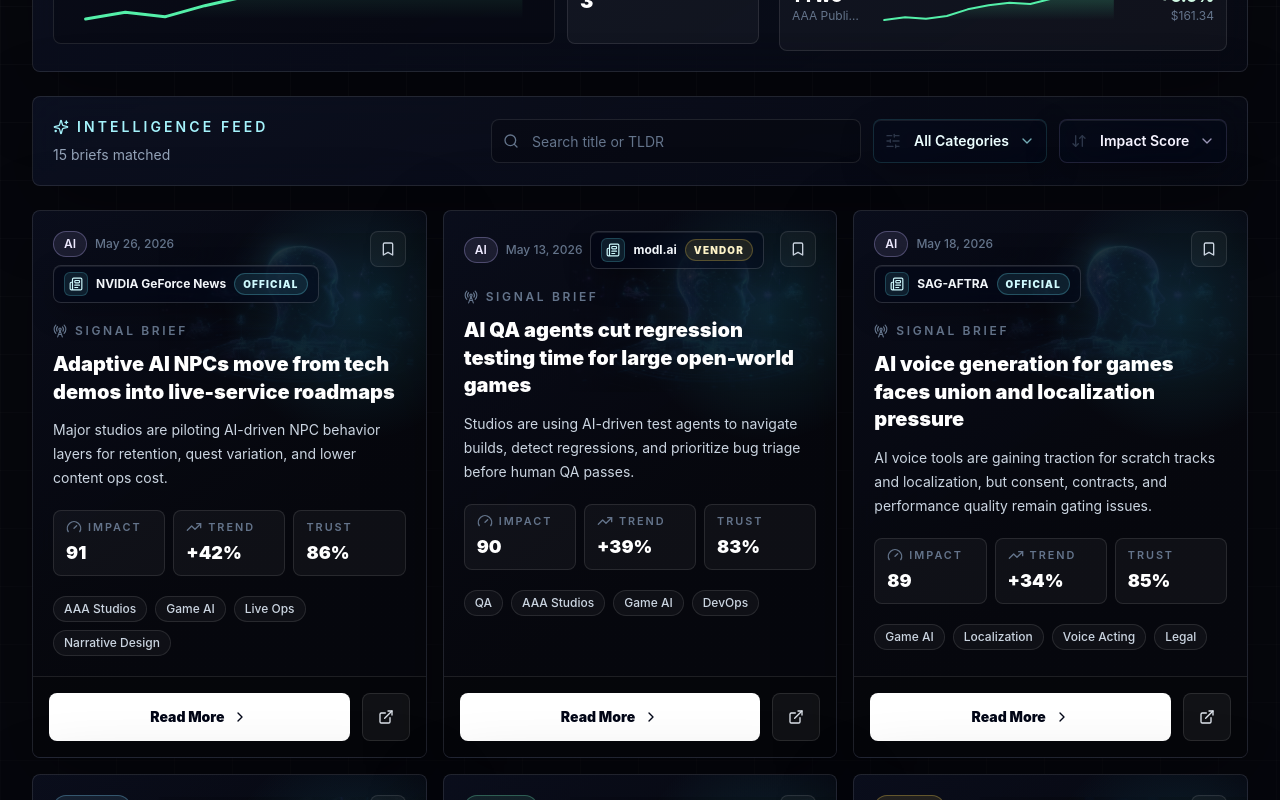
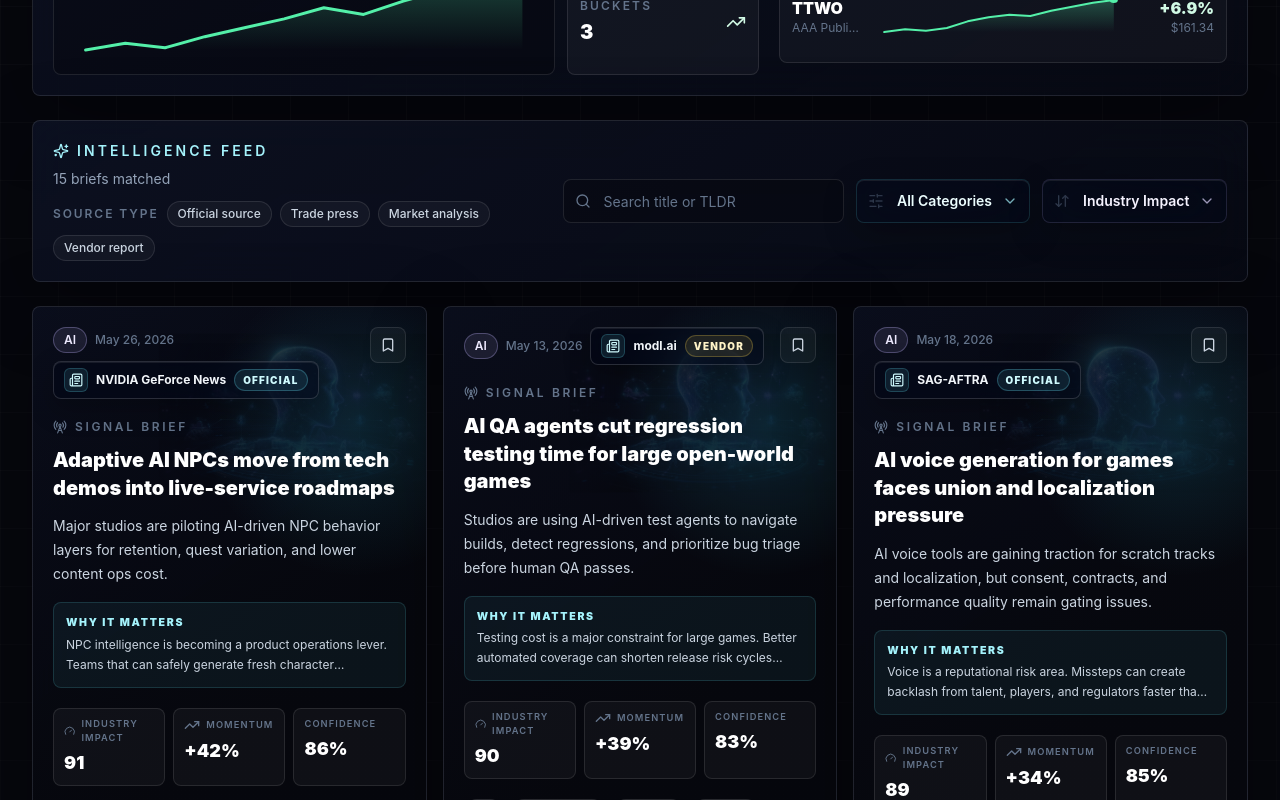
Before and after one commit to ethankim417/LoreEngine, a Next.js app: page / in a window 1280 px wide. Shown: the part 980-1780 px from the top of the page. Built offline with nearby package versions, Linux system fonts and the light colour scheme.

Commit message:
Clarify dashboard signals and sample data

```diff
--- a/app/articles/[slug]/page.tsx
+++ b/app/articles/[slug]/page.tsx
@@ -102,8 +102,8 @@ export default function ArticlePage({ params }: ArticlePageProps) {
                 Intel Readout
               </div>
               <div className="mt-5 space-y-4">
-                <Score label="Impact" value={`${article.impactScore}/100`} />
-                <Score label="Trend" value={`+${article.trendScore}%`} />
+                <Score label="Industry Impact" value={`${article.impactScore}/100`} />
+                <Score label="Momentum" value={`+${article.trendScore}%`} />
                 <Score label="Confidence" value={`${article.confidence}%`} />
               </div>
               <div className="mt-6">
--- a/app/market/page.tsx
+++ b/app/market/page.tsx
@@ -60,8 +60,11 @@ export default function MarketPage() {
                   Gaming Market Watchlists
                 </h1>
                 <p className="mt-3 max-w-3xl text-sm leading-6 text-slate-300 sm:text-base">
-                  Mock cached stock board organized around hardware, game engines, and the largest
+                  Sample market board organized around hardware, game engines, and the largest
                   game-revenue leaders. Private companies are labeled clearly when no public ticker exists.
+                </p>
+                <p className="mt-4 inline-flex rounded-full border border-amber-300/20 bg-amber-300/[0.08] px-3 py-1 text-xs font-semibold text-amber-100">
+                  Sample market data, not live prices
                 </p>
               </div>
 
@@ -95,7 +98,7 @@ export default function MarketPage() {
                 <Insight label="Hardware list" value="5 public market signals" />
                 <Insight label="Engine list" value="Unity plus Epic private proxy" />
                 <Insight label="Revenue list" value="10 leaders, excluding Sony and Nintendo" />
-                <Insight label="Portfolio mode" value="Mock cached quotes" />
+                <Insight label="Portfolio mode" value="Sample market data" />
               </div>
               <p className="mt-5 rounded-lg border border-amber-300/15 bg-amber-300/[0.06] p-3 text-xs leading-5 text-amber-100/90">
                 These numbers are sample values for dashboard design only. A production version should fetch quotes server-side on a schedule and cache the results.
--- a/components/ArticleCard.tsx
+++ b/components/ArticleCard.tsx
@@ -78,10 +78,33 @@ export function ArticleCard({ article }: { article: Article }) {
         </h2>
         <p className="mt-3 line-clamp-4 text-sm leading-6 text-slate-300">{article.tldr}</p>
 
+        {article.impactScore >= 85 ? (
+          <div className="mt-4 rounded-lg border border-cyan-300/15 bg-cyan-300/[0.06] p-3">
+            <p className="text-[0.66rem] font-black uppercase tracking-[0.16em] text-cyan-200">
+              Why it matters
+            </p>
+            <p className="mt-1 line-clamp-2 text-xs leading-5 text-slate-300">{article.whyItMatters}</p>
+          </div>
+        ) : null}
+
         <div className="mt-5 grid grid-cols-3 gap-2">
-          <MiniMetric icon={<Gauge className="h-4 w-4" />} label="Impact" value={`${article.impactScore}`} />
-          <MiniMetric icon={<TrendingUp className="h-4 w-4" />} label="Trend" value={`+${article.trendScore}%`} />
-          <MiniMetric label="Trust" value={`${article.confidence}%`} />
+          <MiniMetric
+            icon={<Gauge className="h-4 w-4" />}
+            label="Industry Impact"
+            value={`${article.impactScore}`}
+            description="Estimated business or production importance on a 0 to 100 scale."
+          />
+          <MiniMetric
+            icon={<TrendingUp className="h-4 w-4" />}
+            label="Momentum"
+            value={`+${article.trendScore}%`}
+            description="Estimated growth in attention around this topic."
+          />
+          <MiniMetric
+            label="Confidence"
+            value={`${article.confidence}%`}
+            description="How confident the sample brief is in the relevance of this signal."
+          />
         </div>
 
         <div className="mt-5 flex flex-wrap gap-2">
@@ -132,19 +155,29 @@ function readBookmarks() {
 function MiniMetric({
   icon,
   label,
-  value
+  value,
+  description
 }: {
   icon?: ReactNode;
   label: string;
   value: string;
+  description: string;
 }) {
   return (
-    <div className="rounded-lg border border-white/10 bg-white/[0.04] px-3 py-2">
-      <div className="flex items-center gap-1.5 text-[0.68rem] font-semibold uppercase tracking-[0.18em] text-slate-500">
+    <div
+      className="group/metric relative min-h-[4rem] rounded-lg border border-white/10 bg-white/[0.04] px-2.5 py-2 outline-none transition focus-within:border-cyan-300/35 hover:border-cyan-300/25"
+      title={description}
+      aria-label={`${label}: ${value}. ${description}`}
+      tabIndex={0}
+    >
+      <div className="flex items-center gap-1.5 text-[0.58rem] font-semibold uppercase tracking-[0.12em] text-slate-500">
         {icon}
         {label}
       </div>
       <p className="mt-1 font-display text-lg font-black text-white">{value}</p>
+      <span className="pointer-events-none absolute bottom-[calc(100%+0.5rem)] left-0 z-20 hidden w-52 rounded-lg border border-cyan-300/20 bg-slate-950/95 p-3 text-xs leading-5 text-slate-200 shadow-[0_18px_60px_rgba(0,0,0,0.42)] group-hover/metric:block group-focus/metric:block">
+        {description}
+      </span>
     </div>
   );
 }
--- a/components/IntelligenceDashboard.tsx
+++ b/components/IntelligenceDashboard.tsx
@@ -84,6 +84,7 @@ export function IntelligenceDashboard({ articles, metrics }: IntelligenceDashboa
             <p className="mt-2 text-sm text-slate-400">
               {filteredArticles.length} brief{filteredArticles.length === 1 ? "" : "s"} matched
             </p>
+            <SourceTypeLegend />
           </div>
 
           <div className="grid gap-3 md:grid-cols-[minmax(14rem,1fr)_auto_auto] xl:w-[46rem]">
@@ -125,8 +126,8 @@ export function IntelligenceDashboard({ articles, metrics }: IntelligenceDashboa
                 className="h-11 w-full min-w-40 appearance-none rounded-lg border border-violet-300/15 bg-slate-950/35 px-10 pr-9 text-sm font-semibold text-violet-50 shadow-[inset_0_1px_0_rgba(255,255,255,0.08),0_12px_34px_rgba(0,0,0,0.22)] outline-none backdrop-blur-xl transition hover:border-violet-300/35 hover:bg-violet-300/[0.08] focus:border-violet-300/60 focus:ring-2 focus:ring-violet-300/20 [&>option]:bg-slate-950 [&>option]:text-violet-50"
               >
                 <option value="newest">Newest</option>
-                <option value="impact">Impact Score</option>
-                <option value="trend">Trend Score</option>
+                <option value="impact">Industry Impact</option>
+                <option value="trend">Momentum</option>
               </select>
               <ChevronDown className="pointer-events-none absolute right-3 top-1/2 h-4 w-4 -translate-y-1/2 text-violet-200/70" />
             </label>
@@ -181,7 +182,7 @@ function DailyBriefStatus({
               </span>
             </div>
             <p className="mt-1 text-sm leading-6 text-slate-400">
-              Last updated {formatDate(latestPublishedAt)} | demo intelligence cache | no live AI calls
+              Sample brief updated {formatDate(latestPublishedAt)} | sample intelligence data | no live AI calls
             </p>
           </div>
         </div>
@@ -200,7 +201,7 @@ function DailyBriefStatus({
           <BriefPill
             icon={<ShieldCheck className="h-4 w-4" />}
             label="Data source"
-            value="Mock news cache"
+            value="Sample intelligence data"
           />
         </div>
       </div>
@@ -228,6 +229,29 @@ function BriefPill({
         </p>
         <p className="truncate font-display text-base font-black text-white">{value}</p>
       </div>
+    </div>
+  );
+}
+
+function SourceTypeLegend() {
+  const sourceTypes = [
+    "Official source",
+    "Trade press",
+    "Market analysis",
+    "Vendor report"
+  ];
+
+  return (
+    <div className="mt-3 flex flex-wrap items-center gap-2 text-xs text-slate-500">
+      <span className="font-semibold uppercase tracking-[0.16em] text-slate-500">Source type</span>
+      {sourceTypes.map((sourceType) => (
+        <span
+          key={sourceType}
+          className="rounded-full border border-white/10 bg-white/[0.04] px-2.5 py-1 font-medium text-slate-300"
+        >
+          {sourceType}
+        </span>
+      ))}
     </div>
   );
 }
--- a/components/MarketPulse.tsx
+++ b/components/MarketPulse.tsx
@@ -34,6 +34,9 @@ export function MarketPulse() {
                 </h2>
                 <p className="mt-2 max-w-2xl text-sm leading-6 text-slate-400">
                   A compact cached read across hardware, game engines, and top game-revenue leaders.
+                </p>
+                <p className="mt-3 inline-flex rounded-full border border-amber-300/20 bg-amber-300/[0.08] px-3 py-1 text-xs font-semibold text-amber-100">
+                  Sample market data, not live prices
                 </p>
               </div>
               <span className="inline-flex w-fit items-center gap-2 rounded-lg border border-white/10 bg-white/[0.06] px-3 py-2 text-sm font-black text-white transition group-hover:border-cyan-300/35 group-hover:text-cyan-100">
@@ -82,7 +85,7 @@ export function MarketPulse() {
               <p className="text-xs font-semibold uppercase tracking-[0.2em] text-slate-500">
                 Biggest 30d Changes
               </p>
-              <p className="text-xs text-slate-500">Mock cache</p>
+              <p className="text-xs text-slate-500">Sample data</p>
             </div>
             <div className="divide-y divide-white/10">
               {topMovers.map((player) => (
```
